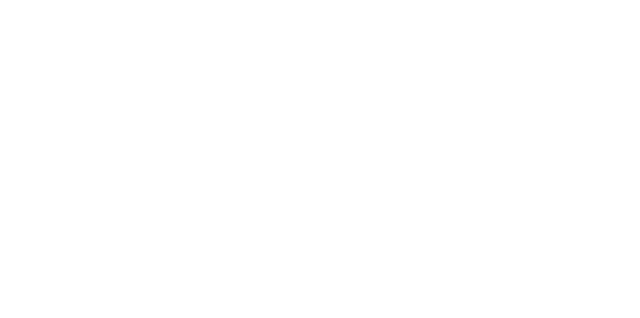
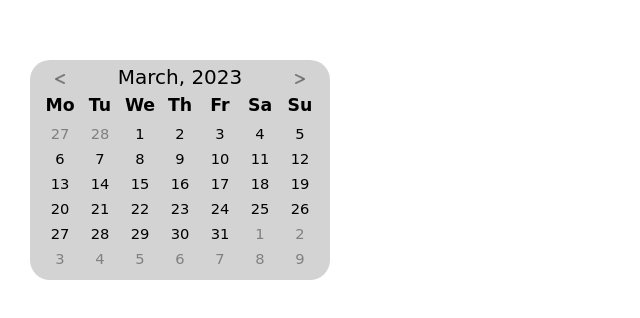
Before and after one commit to Katsu837/TRPP_PROJECT, a React (Create React App) app: page / in a window 1280 px wide. Shown: the part 200-518 px from the top of the page, without its empty margins (0-640 px from the left). Built offline with nearby package versions, Linux system fonts and the light colour scheme.

Commit message:
Add smallCalendar

```diff
--- a/src/App.js
+++ b/src/App.js
@@ -1,9 +1,10 @@
 import React from "react";
-import './styles/index.css'
-
+import smallCalendar from "./components/SmallCalendar";
+import SmallCalendar from "./components/SmallCalendar";
 function App() {
   return (
     <div className="App">
+      <SmallCalendar/>
     </div>
   );
 }
--- /dev/null
+++ b/src/components/SmallCalendar.jsx
@@ -0,0 +1,49 @@
+import React, {useState} from "react";
+import DaysOfTheWeek from "./smallCalendarComponents/DaysOfTheWeek";
+import GridOfMonth from "./smallCalendarComponents/GridOfMonth";
+import '../styles/SmallCalendar.css'
+import iconLeft from "./image/icons8-<-24.png"
+import iconRight from "./image/icons8->-24.png"
+
+const SmallCalendar = function ()
+{
+    let todayMonth = new Date().getMonth();
+    let todayYear = new Date().getFullYear();
+    const [month, setMonth] = useState(todayMonth);
+    const [year, setYear] = useState(todayYear)
+
+    console.log(month)
+
+    let months = ["January","February","March","April","May","June","July","August","September","October","November","December"]
+    let nameMonth = months[month % 12]
+    function nextMonth()
+    {
+        if(month == 11)
+        {
+            setYear(year + 1)
+            setMonth(month - 11)
+        }
+        else setMonth(month + 1)
+    }
+    function previousMonth()
+    {
+        if(month == 0)
+        {
+            setYear(year - 1)
+            setMonth(month + 11)
+        }
+        else setMonth(month - 1)
+    }
+
+    return(
+        <div className="smallCalendar">
+            <button className="previous" onClick={previousMonth}><img src={iconLeft} alt="previous" width="20px" height="20px" /></button>
+            <a className="monthYear">{nameMonth}, {year}</a>
+            <button className="next" onClick={nextMonth}><img src={iconRight} alt="previous" width="20px" height="20px" /></button>
+            <DaysOfTheWeek/>
+            <GridOfMonth month={month % 12} year={year} />
+        </div>
+    )
+}
+
+export default SmallCalendar;
--- /dev/null
+++ b/src/components/smallCalendarComponents/Day.jsx
@@ -0,0 +1,13 @@
+import React from "react";
+const Day =  function(props)
+{
+    let dayName = "day " + props.monthFlag
+    return(
+        <div className={dayName}>
+            <a>{props.numDay}</a>
+            <div className="events"></div>
+        </div>
+    )
+}
+
+export default Day;
--- /dev/null
+++ b/src/components/smallCalendarComponents/DaysOfTheWeek.jsx
@@ -0,0 +1,17 @@
+import React from "react";
+const DaysOfTheWeek = function()
+{
+    return(
+        <div className="dayOfTheWeek">
+            <div className="mo">Mo</div>
+            <div className="tu">Tu</div>
+            <div className="we">We</div>
+            <div className="th">Th</div>
+            <div className="fr">Fr</div>
+            <div className="sa">Sa</div>
+            <div className="su">Su</div>
+        </div>
+    )
+}
+
+export default DaysOfTheWeek;
--- /dev/null
+++ b/src/components/smallCalendarComponents/GridOfMonth.jsx
@@ -0,0 +1,98 @@
+import React from "react";
+import Day from "./Day";
+
+const GridOfMonth = function(props)
+{
+    let date = new Date()
+    date.setMonth(props.month)
+    date.setFullYear(props.year)
+    date.setDate(0)
+
+    console.log(date.getDay(), date.getFullYear(), date.getMonth(), date.getDate())
+    function checkYear(year)
+    {
+        if(year % 4 != 0) return false
+        if(year % 100 == 0 && year % 400 == 0) return true
+        if(year % 100 == 0 && year % 400 != 0) return false
+        return true
+    }
+    function getMonthDayCount(checkMonth)
+    {
+
+        if([0,2,4,6,7,9,11].includes(checkMonth)) return 31
+        if([3,5,8,10].includes(checkMonth)) return 30
+        if(checkMonth == 1 && checkYear(date.getFullYear())) return 29
+        return 28
+    }
+    let gridMonth = [[0," "],[0," "],[0," "],[0," "],[0," "],[0," "],[0," "],[0," "],[0," "],[0," "],[0," "],[0," "],
+        [0," "],[0," "],[0," "],[0," "],[0," "],[0," "],[0," "],[0," "],[0," "],[0," "],[0," "],[0," "],[0," "],[0," "],
+        [0," "],[0," "],[0," "],[0," "],[0," "],[0," "],[0," "],[0," "],[0," "],[0," "],[0," "],[0," "],[0," "],[0," "],[0," "],[0," "]]
+    let numOfWeekDay = date.getDay()
+    let countMonthDay = getMonthDayCount(props.month)
+    let countPreviousMonthDay = getMonthDayCount((props.month == 0) ? 11 : props.month - 1)
+    let countNextMonthDay = getMonthDayCount((props.month == 0) ? 11 : props.month - 1)
+
+    for (let i = numOfWeekDay, k=1; i < countMonthDay + numOfWeekDay;k++, i++)
+    {
+        gridMonth[i][0] = k
+        gridMonth[i][1] = "t"
+    }
+    for (let i = numOfWeekDay-1, k = countPreviousMonthDay; i >= 0; k--, i--)
+    {
+        gridMonth[i][0] = k
+        gridMonth[i][1] = "p"
+    }
+    for (let i = countMonthDay + numOfWeekDay, k = 1; i < 42; k++, i++)
+    {
+        gridMonth[i][0] = k
+        gridMonth[i][1] = "n"
+    }
+    return(
+        <div className="gridOfMonth">
+            <Day numDay = {gridMonth[0][0]} monthFlag = {gridMonth[0][1]}/>
+            <Day numDay = {gridMonth[1][0]} monthFlag = {gridMonth[1][1]}/>
+            <Day numDay = {gridMonth[2][0]} monthFlag = {gridMonth[2][1]}/>
+            <Day numDay = {gridMonth[3][0]} monthFlag = {gridMonth[3][1]}/>
+            <Day numDay = {gridMonth[4][0]} monthFlag = {gridMonth[4][1]}/>
+            <Day numDay = {gridMonth[5][0]} monthFlag = {gridMonth[5][1]}/>
+            <Day numDay = {gridMonth[6][0]} monthFlag = {gridMonth[6][1]}/>
+            <Day numDay = {gridMonth[7][0]} monthFlag = {gridMonth[7][1]}/>
+            <Day numDay = {gridMonth[8][0]} monthFlag = {gridMonth[8][1]}/>
+            <Day numDay = {gridMonth[9][0]} monthFlag = {gridMonth[9][1]}/>
+            <Day numDay = {gridMonth[10][0]} monthFlag = {gridMonth[10][1]}/>
+            <Day numDay = {gridMonth[11][0]} monthFlag = {gridMonth[11][1]}/>
+            <Day numDay = {gridMonth[12][0]} monthFlag = {gridMonth[12][1]}/>
+            <Day numDay = {gridMonth[13][0]} monthFlag = {gridMonth[13][1]}/>
+            <Day numDay = {gridMonth[14][0]} monthFlag = {gridMonth[14][1]}/>
+            <Day numDay = {gridMonth[15][0]} monthFlag = {gridMonth[15][1]}/>
+            <Day numDay = {gridMonth[16][0]} monthFlag = {gridMonth[16][1]}/>
+            <Day numDay = {gridMonth[17][0]} monthFlag = {gridMonth[17][1]}/>
+            <Day numDay = {gridMonth[18][0]} monthFlag = {gridMonth[18][1]}/>
+            <Day numDay = {gridMonth[19][0]} monthFlag = {gridMonth[19][1]}/>
+            <Day numDay = {gridMonth[20][0]} monthFlag = {gridMonth[20][1]}/>
+            <Day numDay = {gridMonth[21][0]} monthFlag = {gridMonth[21][1]}/>
+            <Day numDay = {gridMonth[22][0]} monthFlag = {gridMonth[22][1]}/>
+            <Day numDay = {gridMonth[23][0]} monthFlag = {gridMonth[23][1]}/>
+            <Day numDay = {gridMonth[24][0]} monthFlag = {gridMonth[24][1]}/>
+            <Day numDay = {gridMonth[25][0]} monthFlag = {gridMonth[25][1]}/>
+            <Day numDay = {gridMonth[26][0]} monthFlag = {gridMonth[26][1]}/>
+            <Day numDay = {gridMonth[27][0]} monthFlag = {gridMonth[27][1]}/>
+            <Day numDay = {gridMonth[28][0]} monthFlag = {gridMonth[28][1]}/>
+            <Day numDay = {gridMonth[29][0]} monthFlag = {gridMonth[29][1]}/>
+            <Day numDay = {gridMonth[30][0]} monthFlag = {gridMonth[30][1]}/>
+            <Day numDay = {gridMonth[31][0]} monthFlag = {gridMonth[31][1]}/>
+            <Day numDay = {gridMonth[32][0]} monthFlag = {gridMonth[32][1]}/>
+            <Day numDay = {gridMonth[33][0]} monthFlag = {gridMonth[33][1]}/>
+            <Day numDay = {gridMonth[34][0]} monthFlag = {gridMonth[34][1]}/>
+            <Day numDay = {gridMonth[35][0]} monthFlag = {gridMonth[35][1]}/>
+            <Day numDay = {gridMonth[36][0]} monthFlag = {gridMonth[36][1]}/>
+            <Day numDay = {gridMonth[37][0]} monthFlag = {gridMonth[37][1]}/>
+            <Day numDay = {gridMonth[38][0]} monthFlag = {gridMonth[38][1]}/>
+            <Day numDay = {gridMonth[39][0]} monthFlag = {gridMonth[39][1]}/>
+            <Day numDay = {gridMonth[40][0]} monthFlag = {gridMonth[40][1]}/>
+            <Day numDay = {gridMonth[41][0]} monthFlag = {gridMonth[41][1]}/>
+        </div>
+    )
+}
+
+export default GridOfMonth;
--- a/src/index.js
+++ b/src/index.js
@@ -1,7 +1,7 @@
 import React from 'react';
 import ReactDOM from 'react-dom/client';
 import App from './App';
-
+import "./styles/index.css"
 
 const root = ReactDOM.createRoot(document.getElementById('root'));
 root.render(
--- /dev/null
+++ b/src/styles/SmallCalendar.css
@@ -0,0 +1,107 @@
+.smallCalendar
+{
+    padding: 5px 10px;
+    display: grid;
+    grid-template-rows: 30px 30px 150px;
+    grid-template-columns: repeat(7, 40px);
+    font-family: "Comic Sans MS";
+    font-size: 11pt;
+}
+
+.previous
+{
+    grid-column: 1/2;
+    grid-row: 1/2;
+}
+.next
+{
+    grid-column: 7/8;
+    grid-row: 1/2;
+}
+button
+{
+    background: transparent;
+    border: none;
+    border-radius: 20px;
+    cursor: pointer;
+    text-align: center;
+    justify-content: center;
+    align-content: center;
+    opacity: .5;
+}
+button:hover
+{
+    opacity: 1;
+}
+
+.monthYear
+{
+    grid-column: 2/7;
+    grid-row: 1/2;
+    background: transparent;
+    font-size: 15pt;
+    text-align: center;
+}
+
+.dayOfTheWeek
+{
+    grid-row: 2/3;
+    grid-column: 1/8;
+    display: grid;
+    grid-template-columns: repeat(7,40px);
+    grid-template-rows: 30px;
+    text-align: center;
+    font-weight: bold;
+    font-size: 13pt;
+}
+
+.mo
+{
+    grid-column: 1/2;
+    grid-row: 1/2;
+}
+.tu
+{
+    grid-column: 2/3;
+    grid-row: 1/2;
+}
+.we
+{
+    grid-column: 3/4;
+    grid-row: 1/2;
+}
+.th
+{
+    grid-column: 4/5;
+    grid-row: 1/2;
+}
+.fr
+{
+    grid-column: 5/6;
+    grid-row: 1/2;
+}
+.sa
+{
+    grid-column: 6/7;
+    grid-row: 1/2;
+}
+.su
+{
+    grid-column: 7/8;
+    grid-row: 1/2;
+}
+
+.gridOfMonth
+{
+    grid-row: 3/4;
+    grid-column: 1/8;
+    display: grid;
+    grid-template-rows: repeat(6,25px);
+    grid-template-columns: repeat(7,40px);
+    text-align: center;
+}
+
+.p, .n
+{
+    color: gray;
+}
--- a/src/styles/index.css
+++ b/src/styles/index.css
@@ -0,0 +1,28 @@
+*{
+    margin: 0;
+    padding: 0;
+    box-sizing: border-box;
+}
+
+#root{
+    margin: 0;
+    padding: 0;
+    box-sizing: border-box;
+}
+
+.App
+{
+    padding: 30px;
+    display: grid;
+    grid-template-columns: 300px calc(100% - 390px);
+    grid-template-rows: 60px 110px 220px 540px;
+    grid-gap: 30px;
+}
+
+.smallCalendar
+{
+    grid-row: 3/4;
+    grid-column: 1/2;
+    background: lightgray;
+    border-radius: 20px;
+}
```
Also changed, not shown: src/components/component.jsx (added), src/components/image/icons8-<-24.png (added), src/components/image/icons8->-24.png (added).
